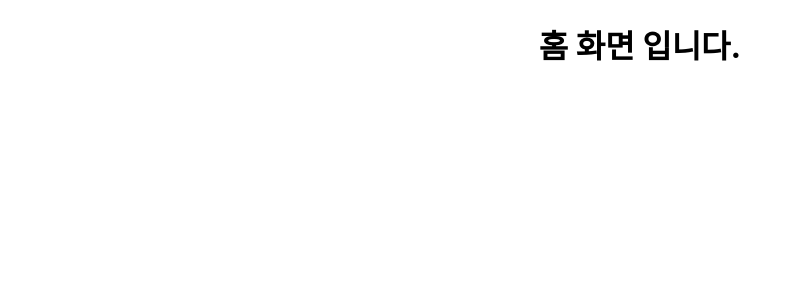
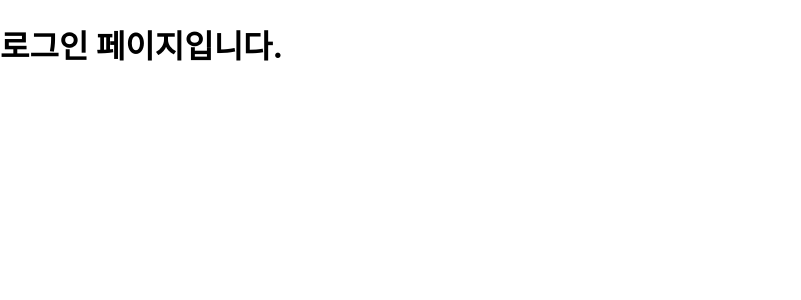
Before and after one commit to DataCodeLiteracy/wanted-pre-onboarding-frontend, a React (Create React App) app: page /auth/signin in a window 1280 px wide. Shown: the top 300 px of the page, without its empty margins (0-801 px from the left). Built offline with nearby package versions, Linux system fonts and the light colour scheme.

Commit message:
feat: 라우터 기능 구현하기 #4

```diff
--- a/package.json
+++ b/package.json
@@ -6,8 +6,10 @@
     "@testing-library/jest-dom": "^5.16.5",
     "@testing-library/react": "^13.4.0",
     "@testing-library/user-event": "^13.5.0",
+    "axios": "^1.4.0",
     "react": "^18.2.0",
     "react-dom": "^18.2.0",
+    "react-router-dom": "^6.11.2",
     "react-scripts": "5.0.1",
     "web-vitals": "^2.1.4"
   },
--- a/src/App.js
+++ b/src/App.js
@@ -1,11 +1,53 @@
 import "./App.css";
+import {
+  createBrowserRouter,
+  RouterProvider,
+  Navigate
+} from "react-router-dom";
+import Signup from "./pages/Signup";
+import Signin from "./pages/Signin";
+import Todo from "./pages/Todo";
+import Root from "./pages/Root";
+
+const router = createBrowserRouter([
+  {
+    path: "/",
+    element: <Root />,
+    children: [
+      {
+        path: "signup",
+        element: <Navigate to="/auth/signup" />
+      },
+      {
+        path: "auth/signup",
+        element: <Signup />
+      },
+      {
+        path: "signin",
+        element: <Navigate to="/auth/signin" />
+      },
+      {
+        path: "auth/signin",
+        element: <Signin />
+      },
+      {
+        path: "todo",
+        element: <Navigate to="/todos" />
+      },
+      {
+        path: "todos",
+        element: <Todo />
+      },
+      {
+        path: "todos:todosId",
+        element: <Todo />
+      }
+    ]
+  }
+]);
 
 function App() {
-  return (
-    <div className="App">
-      <h1>홈 화면 입니다.</h1>
-    </div>
-  );
+  return <RouterProvider router={router} />;
 }
 
 export default App;
--- /dev/null
+++ b/src/pages/Home.jsx
@@ -0,0 +1,9 @@
+import React from "react";
+
+export default function Home() {
+  return (
+    <div>
+      <h1>홈 화면입니다!</h1>
+    </div>
+  );
+}
--- /dev/null
+++ b/src/pages/Root.jsx
@@ -0,0 +1,25 @@
+import React from "react";
+import { Routes, Route, Navigate } from "react-router-dom";
+import Home from "./Home";
+import Signup from "./Signup";
+import Signin from "./Signin";
+import Todo from "./Todo";
+
+export default function Root() {
+  return (
+    <Routes>
+      <Route path="/" element={<Home />}></Route>
+
+      <Route path="/signup" element={<Navigate to="/auth/signup" />} />
+      <Route path="/auth/signup" element={<Signup />} />
+
+      <Route path="/signin" element={<Navigate to="/auth/signin" />} />
+      <Route path="/auth/signin" element={<Signin />} />
+
+      <Route path="/todo" element={<Navigate to="/todos" />} />
+      <Route path="/todos" element={<Todo />} />
+
+      <Route path="/todos" element={<Todo />} />
+    </Routes>
+  );
+}
--- /dev/null
+++ b/src/pages/Signin.jsx
@@ -0,0 +1,9 @@
+import React from "react";
+
+export default function Signin() {
+  return (
+    <div>
+      <h1>로그인 페이지입니다.</h1>
+    </div>
+  );
+}
--- /dev/null
+++ b/src/pages/Signup.jsx
@@ -0,0 +1,9 @@
+import React from "react";
+
+export default function Signup() {
+  return (
+    <div>
+      <h1>회원가입 페이지 입니다.</h1>
+    </div>
+  );
+}
--- /dev/null
+++ b/src/pages/Todo.jsx
@@ -0,0 +1,9 @@
+import React from "react";
+
+export default function Todo() {
+  return (
+    <div>
+      <h1>투두리스트 페이지입니다.</h1>
+    </div>
+  );
+}
```
Also changed, not shown: src/index.js (+11 -6 lines), 1 other file (tests, documents, lock files or other folders).
